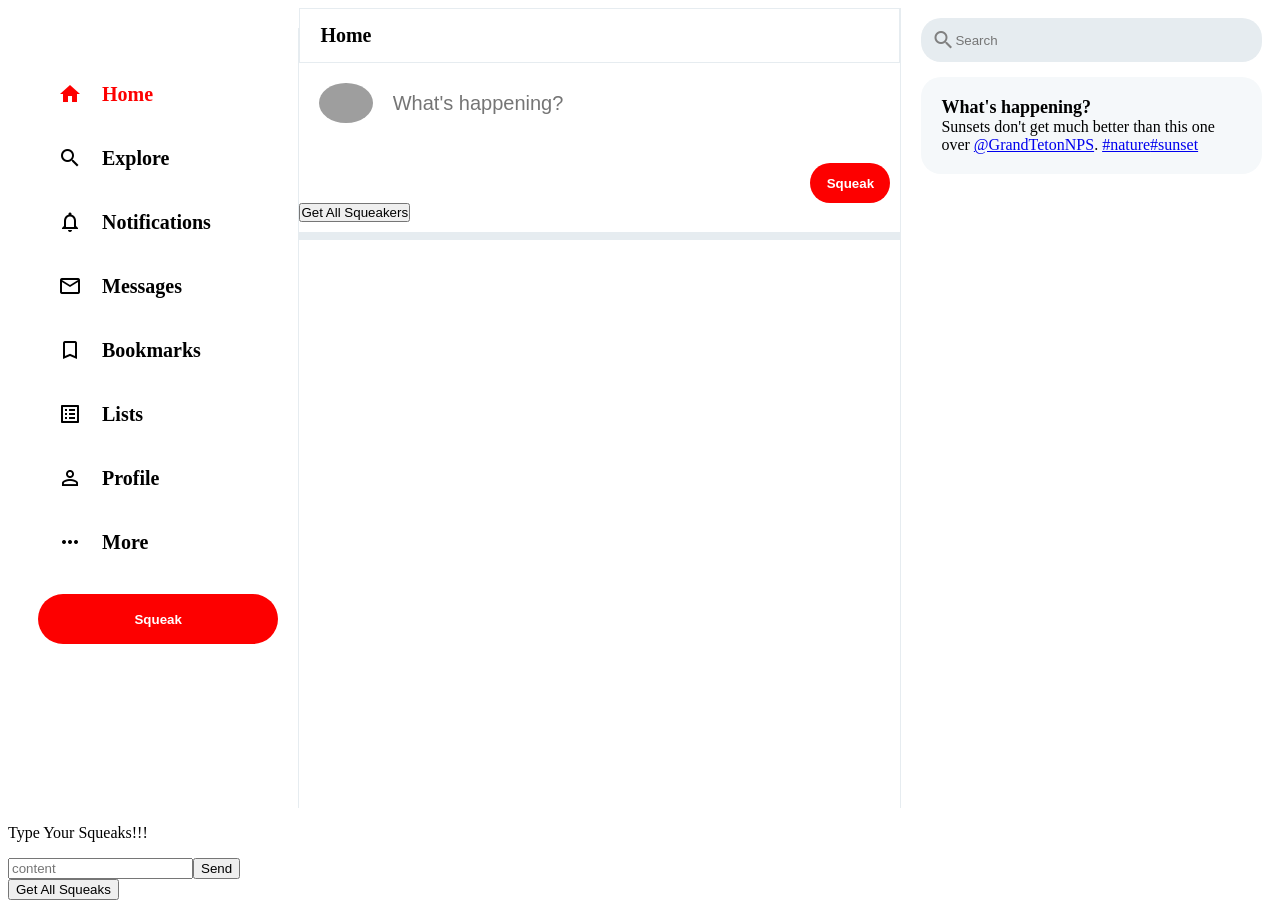
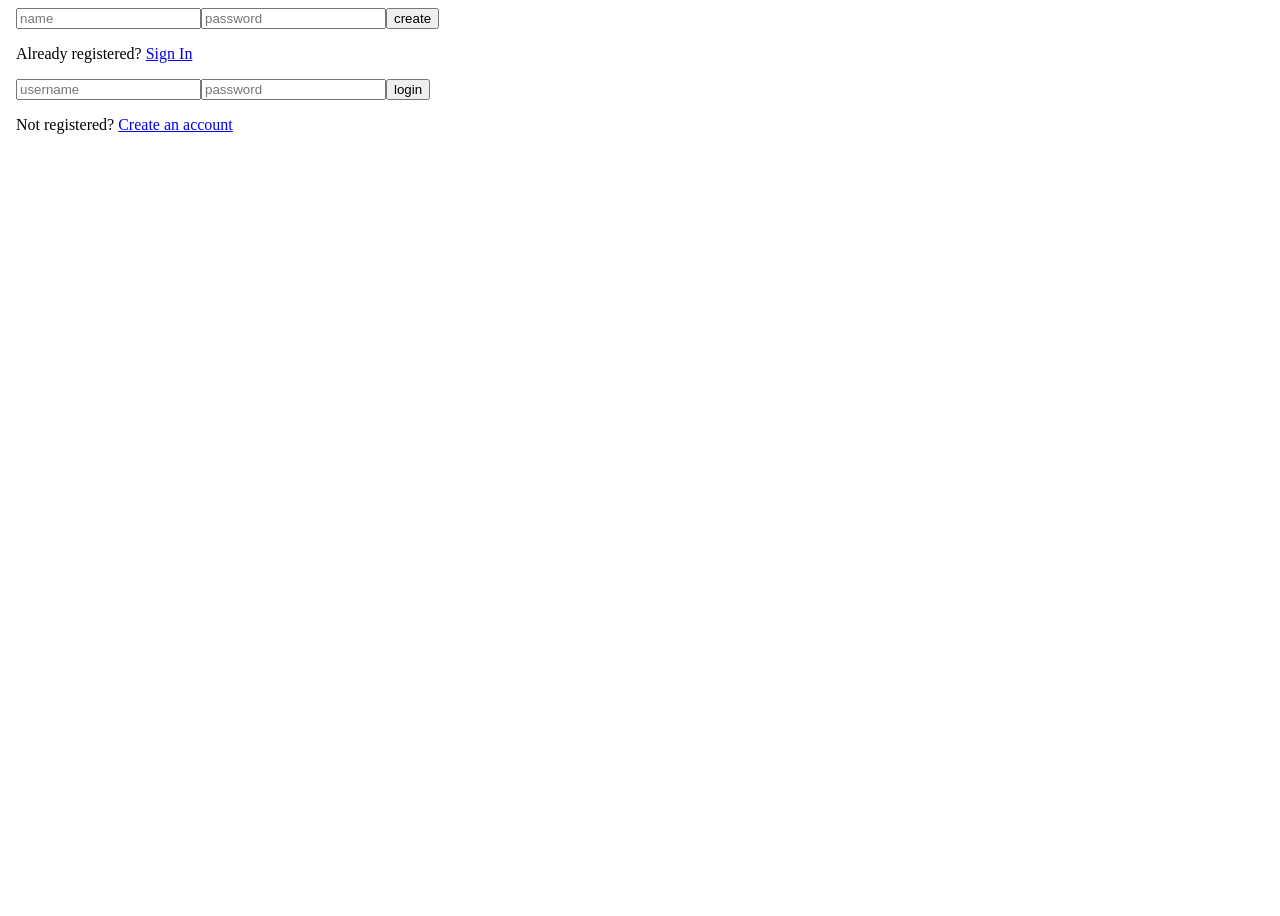
Before and after one commit to Twitter-Clone-Group/squeaker-front, an Angular app: page / in a window 1280 px wide. After the commit the page ends 800 px from the top, so only its background shows below. Built offline with nearby package versions, Linux system fonts and the light colour scheme; grey boxes are pictures that could not be loaded.

Commit message:
login html is there

```diff
--- a/src/app/app.component.html
+++ b/src/app/app.component.html
@@ -1,2 +1 @@
-<app-squeaker></app-squeaker>
-<app-squeak></app-squeak>
+<app-login></app-login>
--- a/src/app/app.module.ts
+++ b/src/app/app.module.ts
@@ -10,13 +10,15 @@ import {FormsModule} from "@angular/forms";
 import {SqueakComponent} from "./squeak/squeak.component";
 import {SqueakService} from "./services/squeak.service";
 import { CommentComponent } from './comment/comment.component';
+import { LoginComponent } from './login/login.component';
 
 @NgModule({
   declarations: [
     AppComponent,
     SqueakerComponent,
     SqueakComponent,
-    CommentComponent
+    CommentComponent,
+    LoginComponent
   ],
     imports: [
         BrowserModule,
--- /dev/null
+++ b/src/app/login/login.component.html
@@ -0,0 +1,40 @@
+<!DOCTYPE html>
+<html lang="en">
+<head>
+  <meta charset="UTF-8" />
+  <meta http-equiv="X-UA-Compatible" content="IE=edge" />
+  <meta name="viewport" content="width=device-width, initial-scale=1.0" />
+  <title>Twitter Clone - Final</title>
+  <link rel="stylesheet" href="login.component.css" />
+  <link href="https://fonts.googleapis.com/icon?family=Material+Icons" rel="stylesheet" />
+  <link
+    rel="stylesheet"
+    href="https://cdnjs.cloudflare.com/ajax/libs/font-awesome/5.15.3/css/all.min.css"
+    integrity="sha512-iBBXm8fW90+nuLcSKlbmrPcLa0OT92xO1BIsZ+ywDWZCvqsWgccV3gFoRBv0z+8dLJgyAHIhR35VZc2oM/gI1w=="
+    crossorigin="anonymous"
+  />
+</head>
+<body>
+<!-- partial:index.partial.html -->
+<div class="login-page">
+  <div class="form">
+    <form class="register-form">
+      <input type="text" placeholder="name"/>
+      <input type="password" placeholder="password"/>
+<!--      <input type="text" placeholder="email address"/>-->
+      <button>create</button>
+      <p class="message">Already registered? <a href="#">Sign In</a></p>
+    </form>
+    <form class="login-form">
+      <input type="text" placeholder="username"/>
+      <input type="password" placeholder="password"/>
+      <button>login</button>
+      <p class="message">Not registered? <a href="#">Create an account</a></p>
+    </form>
+  </div>
+</div>
+<!-- partial -->
+<script src='https://cdnjs.cloudflare.com/ajax/libs/jquery/2.1.3/jquery.min.js'></script><script  src="./script.js"></script>
+
+</body>
+</html>
--- /dev/null
+++ b/src/app/login/login.component.ts
@@ -0,0 +1,19 @@
+import { Component, OnInit } from '@angular/core';
+
+@Component({
+  selector: 'app-login',
+  templateUrl: './login.component.html',
+  styleUrls: ['./login.component.css']
+})
+export class LoginComponent implements OnInit {
+
+  constructor() { }
+
+  ngOnInit(): void {
+  }
+
+  login() {
+    return true;
+  }
+
+}
```
Also changed, not shown: src/app/login/login.component.css (added), 1 other file (tests, documents, lock files or other folders).
